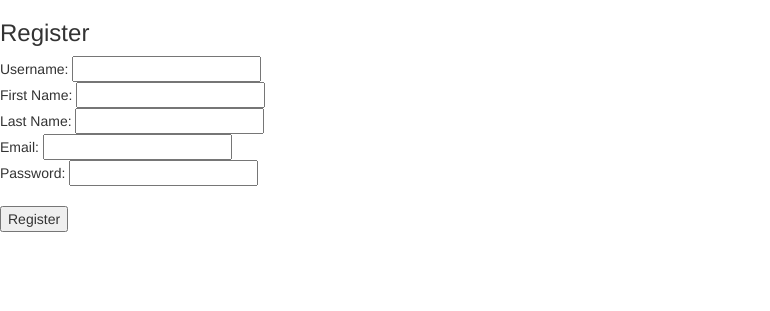
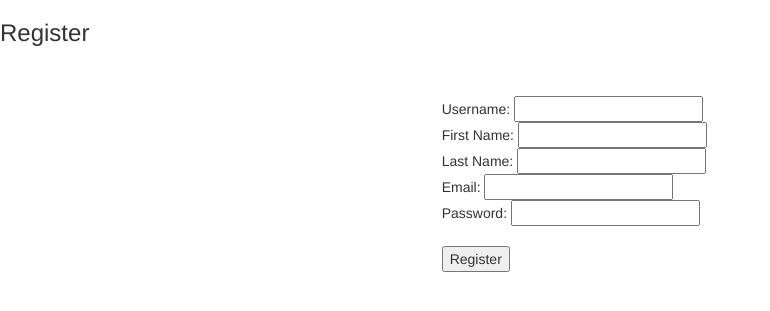
Before and after one commit to gkchan/PyQuizBase, a Flask app: page /register in a window 1280 px wide. Shown: the part 50-361 px from the top of the page, without its empty margins (0-770 px from the left). Run offline with Flask 2, Linux system fonts and the light colour scheme; some libraries are stand-ins or nearby versions.

Commit message:
Center registration form

```diff
--- a/templates/register.html
+++ b/templates/register.html
@@ -1,15 +1,18 @@
-{% extends 'base.html' %}
+{% extends "base.html" %}
 {% block content %}
 
 <h3>Register</h3>
+<br><br>
 
+<div class="col-xs-offset-4 col-xs-4">
   <form action="/register", method="POST">
-    Username: <input type="text", name="username"><br>
+    Username:   <input type="text", name="username"><br>
     First Name: <input type="text", name="firstname"><br>
-    Last Name: <input type="text", name="lastname"><br>
-    Email: <input type="text", name="email"><br>
-    Password: <input type="password", name="password"><br><br>
+    Last Name:  <input type="text", name="lastname"><br>
+    Email:      <input type="text", name="email"><br>
+    Password:   <input type="password", name="password"><br><br>
     <input type="submit", value="Register">
   </form>
+</div>
 
 {% endblock %}
```
